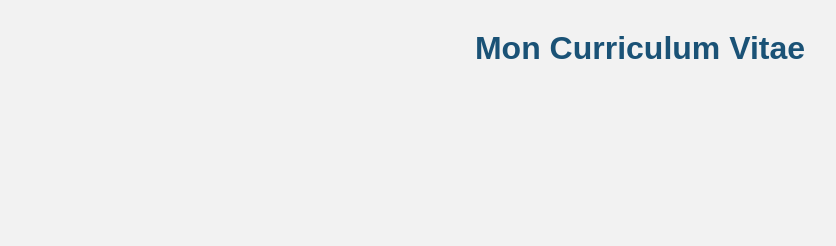
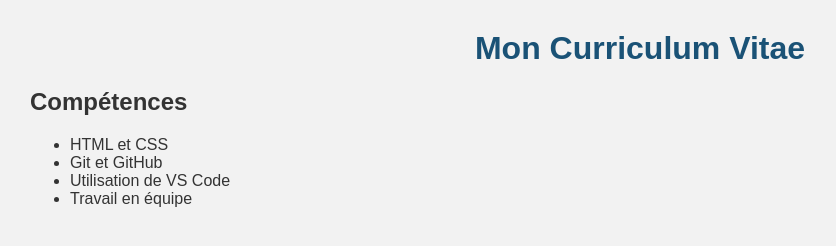
Before and after one commit to hounsoumael2-rgb/mon-cv, a plain HTML site: page index.html in a window 1280 px wide. Shown: the whole page, without its empty margins (0-836 px from the left). Drawn offline with Linux system fonts and the light colour scheme.

Commit message:
Ajout des competences

```diff
--- a/index.html
+++ b/index.html
@@ -8,5 +8,12 @@
 </head>
 <body>
     <h1>Mon Curriculum Vitae</h1>
+    <h2>Compétences</h2>
+<ul>
+    <li>HTML et CSS</li>
+    <li>Git et GitHub</li>
+    <li>Utilisation de VS Code</li>
+    <li>Travail en équipe</li>
+</ul>
 </body>
 </html>
```
